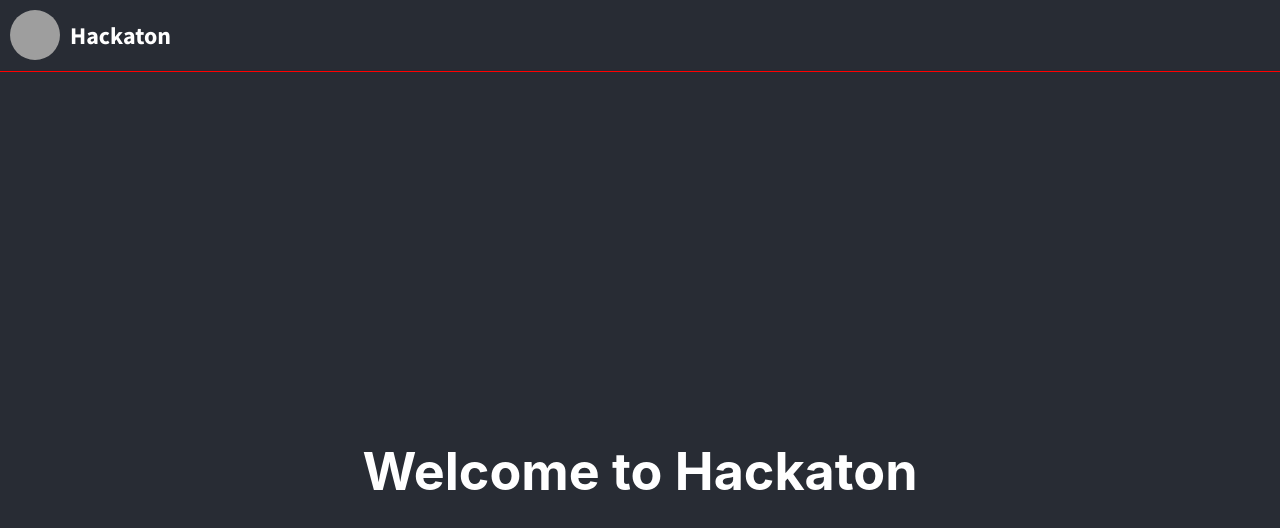
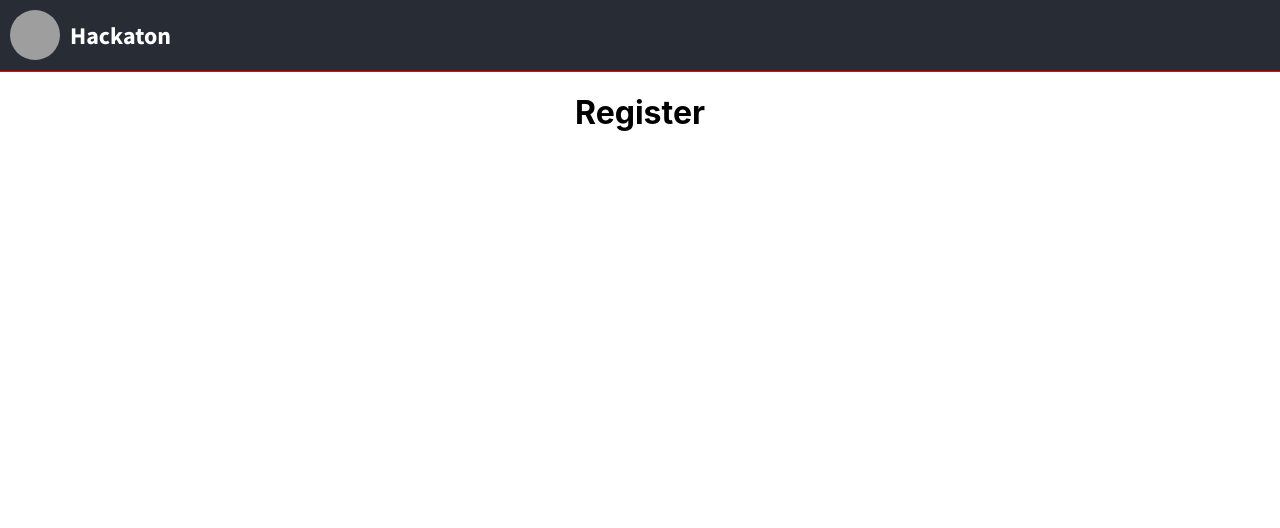
Before and after one commit to Dev-s-Den/hackaton, a React (Create React App) app in the folder client/: page / in a window 1280 px wide. Shown: the top 528 px of the page. Built offline with nearby package versions, Linux system fonts and the light colour scheme; grey boxes are pictures that could not be loaded.

Commit message:
Add Auth component to App

```diff
--- a/client/src/App.js
+++ b/client/src/App.js
@@ -1,14 +1,15 @@
+// Style
 import './App.scss';
 
+// Components
 import NavBar from './components/NavBav';
+import Auth from './components/Authorization';
 
 function App() {
   return (
     <div className="App">
       <NavBar />
-      <header className="App-header">
-        <h1>Welcome to Hackaton</h1>
-      </header>
+      <Auth />
     </div>
   );
 }
```
